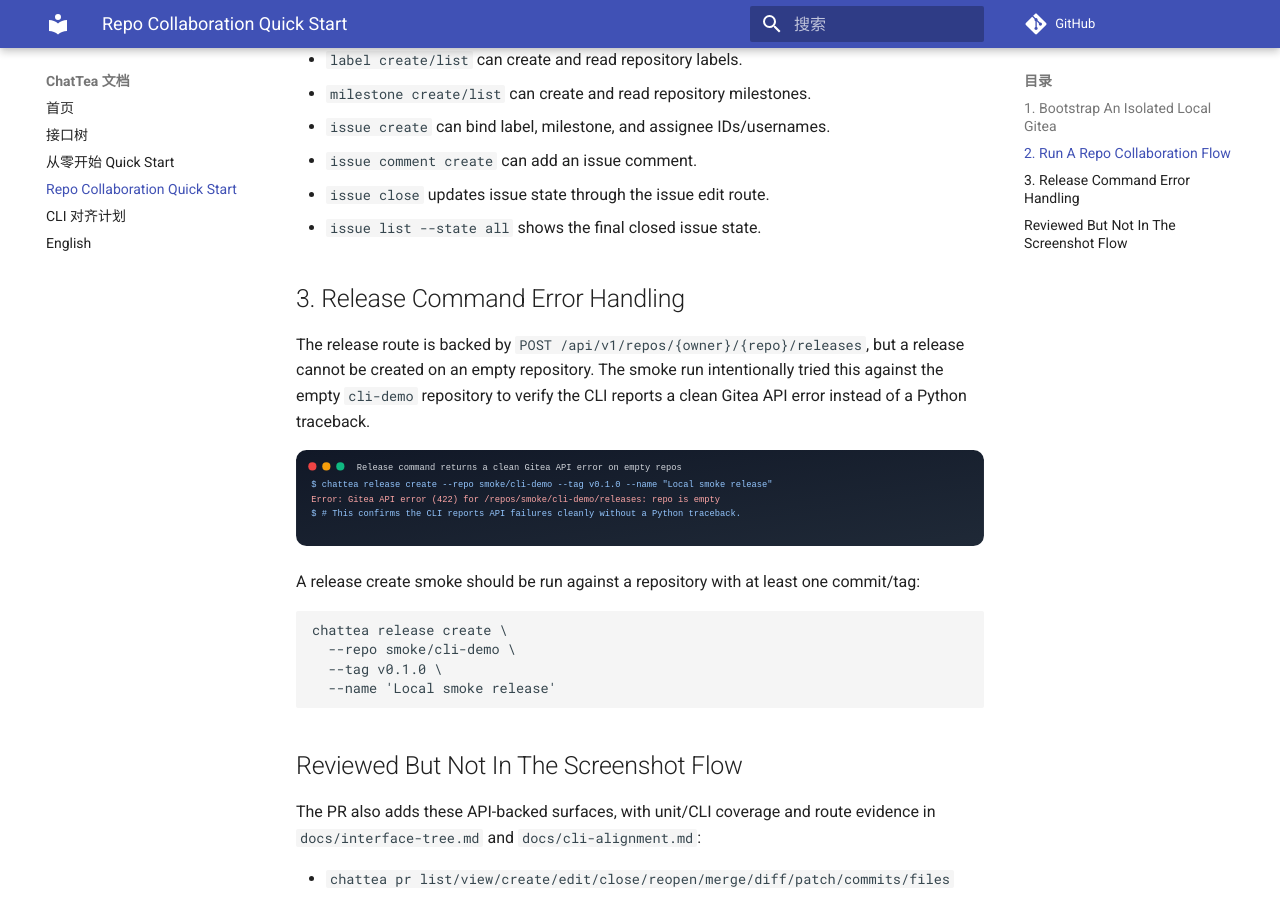
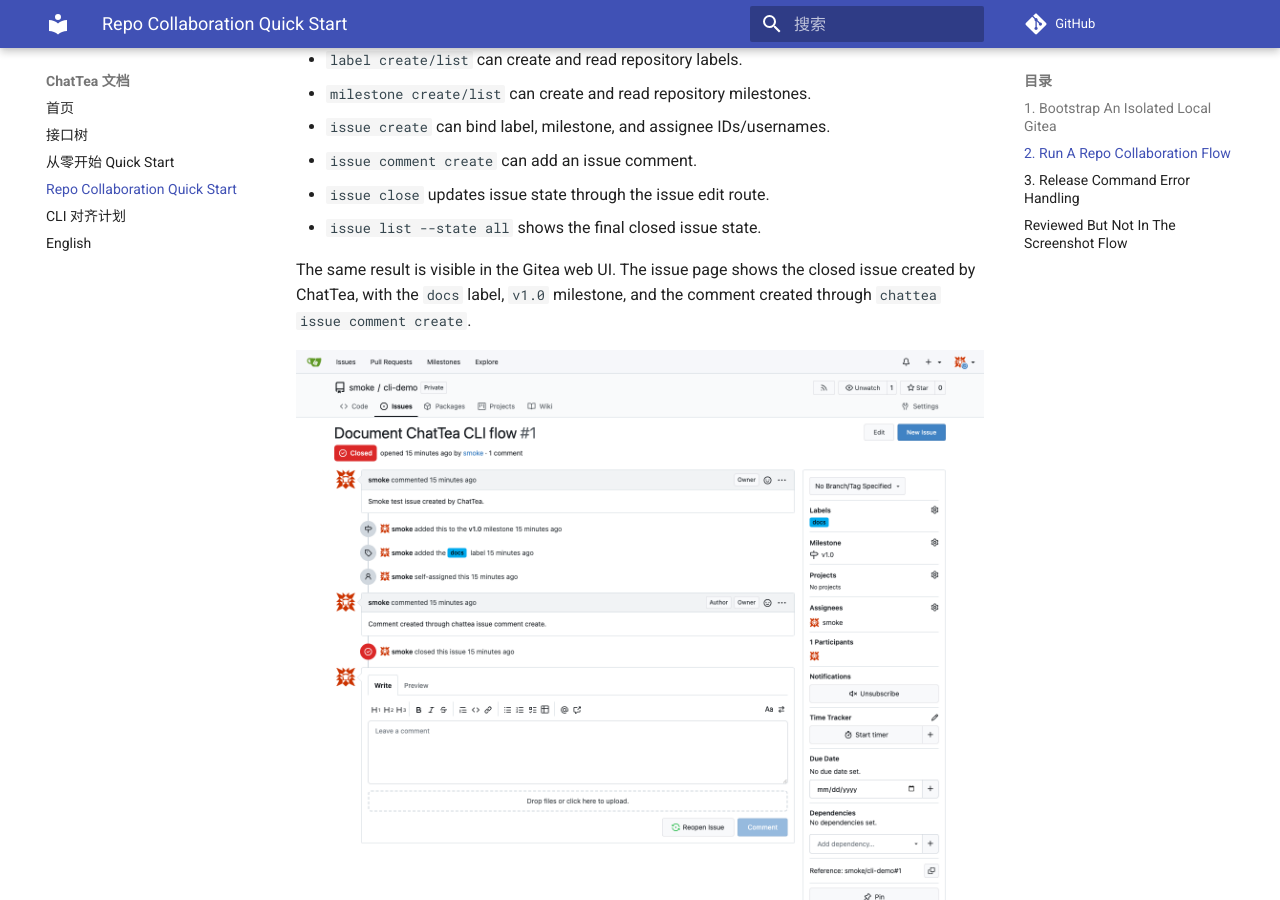
Before and after one commit to ChatArch/ChatTea, an MkDocs documentation site: the page built from docs/repo-collaboration-quickstart.md, in a window 1280 px wide and 900 px high, scrolled down 2844 px. Built offline with MkDocs 1.6.1 and Material for MkDocs 9.7.7, drawn with Linux system fonts in a browser that asks for light colours; comment, search, counter and statistics services are not loaded.

Commit message:
docs: add Gitea web UI smoke screenshot

```diff
--- a/docs/repo-collaboration-quickstart.md
+++ b/docs/repo-collaboration-quickstart.md
@@ -109,6 +109,10 @@
 - `issue close` updates issue state through the issue edit route.
 - `issue list --state all` shows the final closed issue state.
 
+The same result is visible in the Gitea web UI. The issue page shows the closed issue created by ChatTea, with the `docs` label, `v1.0` milestone, and the comment created through `chattea issue comment create`.
+
+![Gitea web UI showing the closed issue created by ChatTea](assets/repo-collaboration/gitea-issue-web.png)
+
 ## 3. Release Command Error Handling
 
 The release route is backed by `POST /api/v1/repos/{owner}/{repo}/releases`, but a release cannot be created on an empty repository. The smoke run intentionally tried this against the empty `cli-demo` repository to verify the CLI reports a clean Gitea API error instead of a Python traceback.
```
Also changed, not shown: docs/assets/repo-collaboration/gitea-issue-web.png (added).
